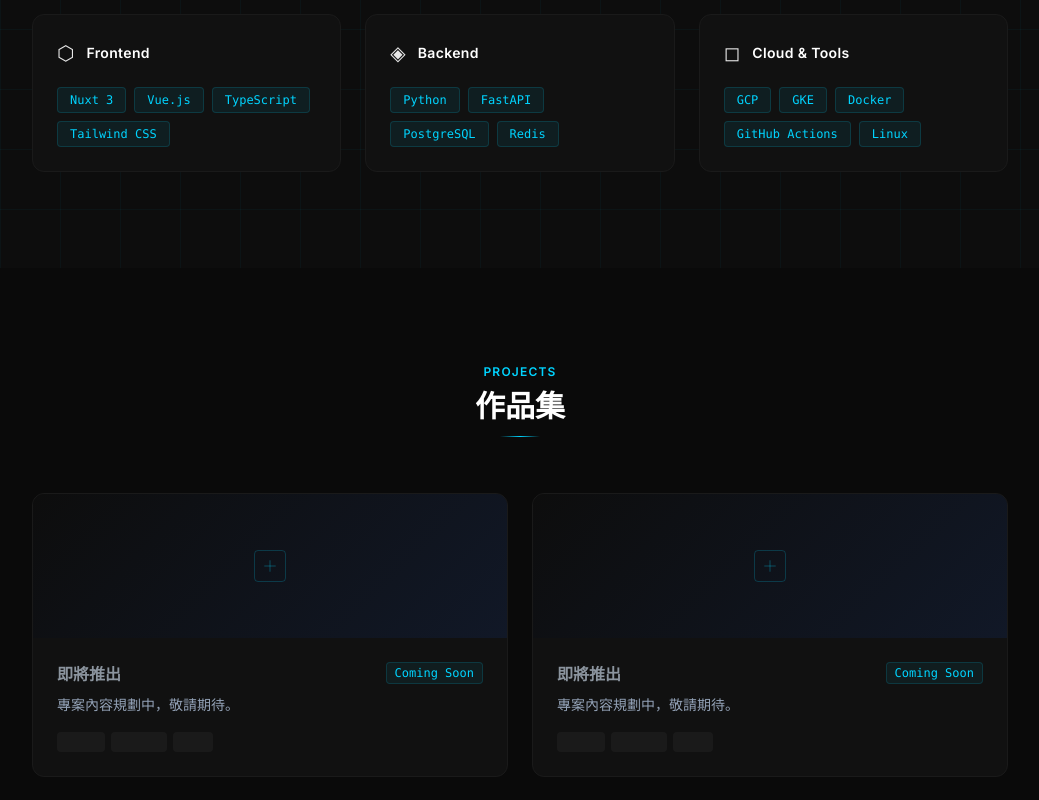
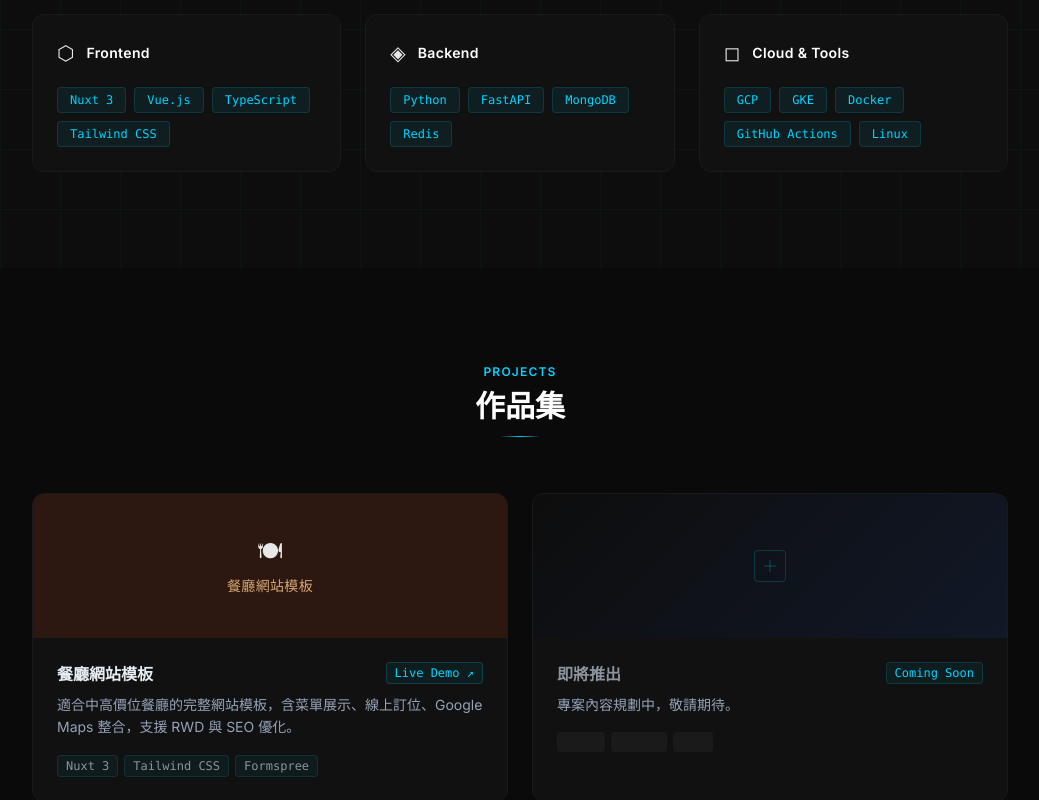
Before and after one commit to jhzheng8912-dev/personal-website, a Nuxt app: page / in a window 1280 px wide. Shown: the part 1460-2260 px from the top of the page, without its empty margins (120-1159 px from the left). Built offline with nearby package versions, Linux system fonts and the light colour scheme.

Commit message:
feat: update project restaurant

```diff
--- a/app/components/ProjectsSection.vue
+++ b/app/components/ProjectsSection.vue
@@ -3,11 +3,52 @@
     <div class="max-w-5xl mx-auto px-6">
       <SectionTitle title="作品集" subtitle="Projects" />
       <div class="mt-14 grid md:grid-cols-2 gap-6">
-        <article
-          v-for="n in 2"
-          :key="n"
-          class="card-dark rounded-xl overflow-hidden group"
-        >
+
+        <!-- 真實專案：餐廳網站模板 -->
+        <article class="card-dark rounded-xl overflow-hidden group">
+          <!-- 封面：預覽圖 -->
+          <div class="h-36 relative overflow-hidden" style="background-color: #2c1810;">
+            <div class="absolute inset-0 flex flex-col items-center justify-center gap-2">
+              <span class="text-2xl">🍽</span>
+              <span class="text-sm font-medium tracking-wide" style="color: #d4a574;">餐廳網站模板</span>
+            </div>
+            <div
+              class="absolute inset-0 opacity-0 group-hover:opacity-100 transition-opacity duration-500"
+              style="background: radial-gradient(ellipse at center, rgba(212,165,116,0.12) 0%, transparent 70%);"
+            />
+          </div>
+
+          <div class="p-6">
+            <div class="flex items-start justify-between mb-2">
+              <h3 class="font-semibold" style="color: #e6edf3;">餐廳網站模板</h3>
+              <a
+                href="https://restaurant-template-two-orpin.vercel.app"
+                target="_blank"
+                rel="noopener noreferrer"
+                class="text-xs font-mono px-2 py-0.5 rounded transition-colors duration-200"
+                style="background: rgba(0,212,255,0.06); border: 1px solid rgba(0,212,255,0.2); color: #00d4ff;"
+                onmouseover="this.style.background='rgba(0,212,255,0.12)'"
+                onmouseout="this.style.background='rgba(0,212,255,0.06)'"
+              >
+                Live Demo ↗
+              </a>
+            </div>
+            <p class="text-sm leading-relaxed mb-4" style="color: #94a3b8;">
+              適合中高價位餐廳的完整網站模板，含菜單展示、線上訂位、Google Maps 整合，支援 RWD 與 SEO 優化。
+            </p>
+            <div class="flex flex-wrap gap-1.5">
+              <span
+                v-for="tag in ['Nuxt 3', 'Tailwind CSS', 'Formspree']"
+                :key="tag"
+                class="text-xs font-mono px-2 py-0.5 rounded"
+                style="background: rgba(0,212,255,0.05); border: 1px solid rgba(0,212,255,0.12); color: #8b949e;"
+              >{{ tag }}</span>
+            </div>
+          </div>
+        </article>
+
+        <!-- 即將推出 -->
+        <article class="card-dark rounded-xl overflow-hidden group">
           <!-- 封面 -->
           <div
             class="h-36 flex items-center justify-center relative overflow-hidden"
@@ -48,6 +89,7 @@
             </div>
           </div>
         </article>
+
       </div>
     </div>
   </section>
--- a/app/components/SkillsSection.vue
+++ b/app/components/SkillsSection.vue
@@ -44,7 +44,7 @@ const skillCategories: SkillCategory[] = [
   {
     icon: '◈',
     title: 'Backend',
-    skills: ['Python', 'FastAPI', 'PostgreSQL', 'Redis'],
+    skills: ['Python', 'FastAPI', 'MongoDB', 'Redis'],
   },
   {
     icon: '◻',
```
Also changed, not shown: 1 other file (tests, documents, lock files or other folders).
